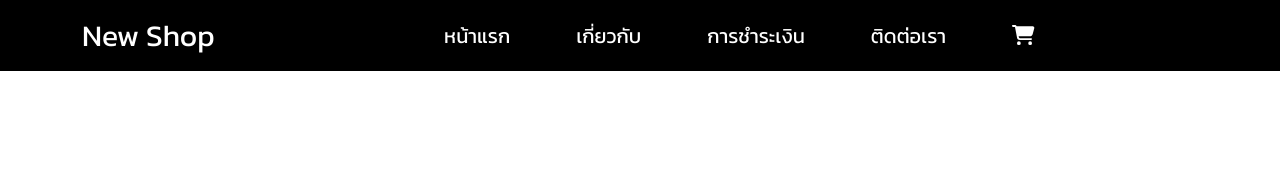
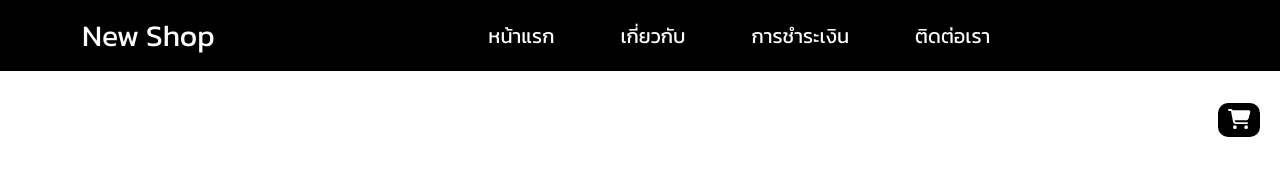
Before and after one commit to kittisak191/Api-shop, a React (Vite) app: page / in a window 1280 px wide. Shown: the top 187 px of the page. Built offline with nearby package versions, Linux system fonts and the light colour scheme; no server answers.

Commit message:
first commit

```diff
--- a/src/component/Navbar.tsx
+++ b/src/component/Navbar.tsx
@@ -43,14 +43,12 @@ function Navbar(props: Props) {
               <Link to="/contact" className="nav-link">
                 ติดต่อเรา
               </Link>
-              <span className="shop">
-                <Link to="/List" className="nav-link ">
-                  <FontAwesomeIcon className="nav-shop" icon={faCartShopping} />
-                  {itemCount}
-                </Link>
-              </span>
             </ul>
           </span>
+          <Link to="/List" className="nav-link fixed-shop">
+            <FontAwesomeIcon className="nav-shop" icon={faCartShopping} />
+            {itemCount}
+          </Link>
         </div>
       </nav>
     </div>
--- a/src/component/navbar.css
+++ b/src/component/navbar.css
@@ -28,9 +28,26 @@
   background-color: red;
   position: relative;
   color: white;
-  padding: 2px 6px;
+  padding: 2px 8px;
   border-radius: 50%;
   font-size: 12px;
-  top: -13px;
-  right: 5px;
+  top: -40px;
+  right: -15px;
 }
+.fixed-shop {
+  position: fixed;
+  border: none;
+  border-radius: 10px;
+  top: 15%;
+  right: 20px;
+  transform: translateY(-50%);
+  width: 42.5px;
+  height: 34px;
+  background-color: black;
+  padding: 5px 10px;
+  z-index: 100;
+}
+
+.item-count {
+  color: white;
+}
```
